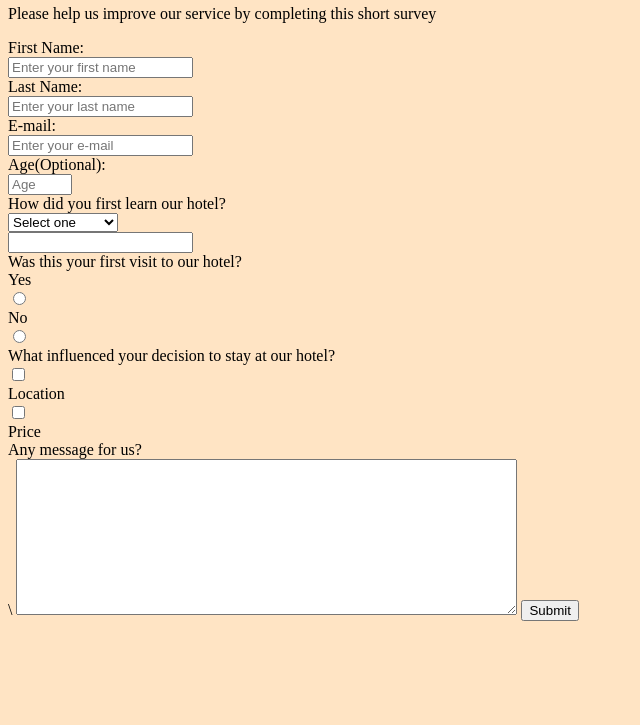
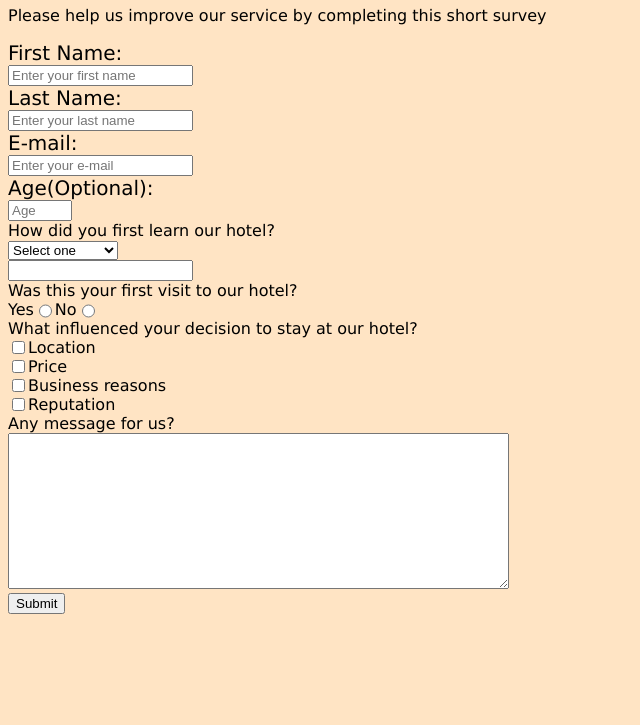
Before and after one commit to Fasofiso/Survey-Form-FCC, a plain HTML site: page index.html in a window 1280 px wide. Shown: the part 75-800 px from the top of the page, without its empty margins (0-640 px from the left). Drawn offline with Linux system fonts and the light colour scheme.

Commit message:
Add files via upload

```diff
--- a/index.html
+++ b/index.html
@@ -9,10 +9,10 @@
     <p id="description">Please help us improve our service by completing this short survey</p>
     <form id="survey-form">
 
-      <label id="name-label">First Name:</label><input id="name"  type="text" placeholder="Enter your first name" required />
-      <label id="last name-label">Last Name:</label><input id="last name" type="text" placeholder="Enter your last name"  required />
-      <label id="email-label">E-mail:</label><input id="email" type="email" placeholder="Enter your e-mail"  required />
-      <label id="number-label">Age(Optional):</label><input id="number" type="number" min="0" max="120"  placeholder="Age"  required />
+      <label class="big-label" id="name-label">First Name:</label><input id="name"  type="text" placeholder="Enter your first name" required />
+      <label class="big-label" id="last name-label">Last Name:</label><input id="last name" type="text" placeholder="Enter your last name"  required />
+      <label class="big-label" id="email-label">E-mail:</label><input id="email" type="email" placeholder="Enter your e-mail"  required />
+      <label class="big-label" id="number-label">Age(Optional):</label><input id="number" type="number" min="0" max="120"  placeholder="Age"  required />
 
       <label>How did you first learn our hotel?</label>
       <select id="dropdown">
@@ -27,19 +27,30 @@
         <label>
          Was this your first visit to our hotel?
         </label>
+        <div class="display-horizontally">
         <label>
           Yes
         </label> <input type="radio" name="recommend" value="yes"/>
         <label>
           No
         </label> <input type="radio" name="recommend" value="no"/>
+        </div>
         <label>
 What influenced your decision to stay at our hotel?
         </label>
-
+        <div class="display-horizontally">
           <input type="checkbox" value="location"/> <label>Location</label>
+          </div>
+          <div class="display-horizontally">
           <input type="checkbox" value="price"/> <label>Price</label>
-          <label>Any message for us?</label>\
+        </div>
+        <div class="display-horizontally">
+          <input type="checkbox" value="business"/> <label>Business reasons</label>
+        </div>
+          <div class="display-horizontally">
+          <input type="checkbox" value="reputation"/> <label>Reputation</label>
+          </div>
+          <label>Any message for us?</label>
           <textarea rows="10" cols="60"></textarea>
 
           </textarea>
--- a/styles.css
+++ b/styles.css
@@ -1,10 +1,23 @@
 label {
-  display:block;
+  display: block;
 }
 #other {
-  display:block;
+  display: block;
 }
-body{
-  background:bisque;
+body {
+  background: bisque;
+  font-family: "Lucida Sans", "Lucida Sans Regular", "Lucida Grande",
+    "Lucida Sans Unicode", Geneva, Verdana, sans-serif;
+}
+#submit {
+  display: block;
+}
 
+.big-label {
+  font-size: 20px;
 }
+
+.display-horizontally {
+  display: flex;
+  flex-direction: row;
+}
```
